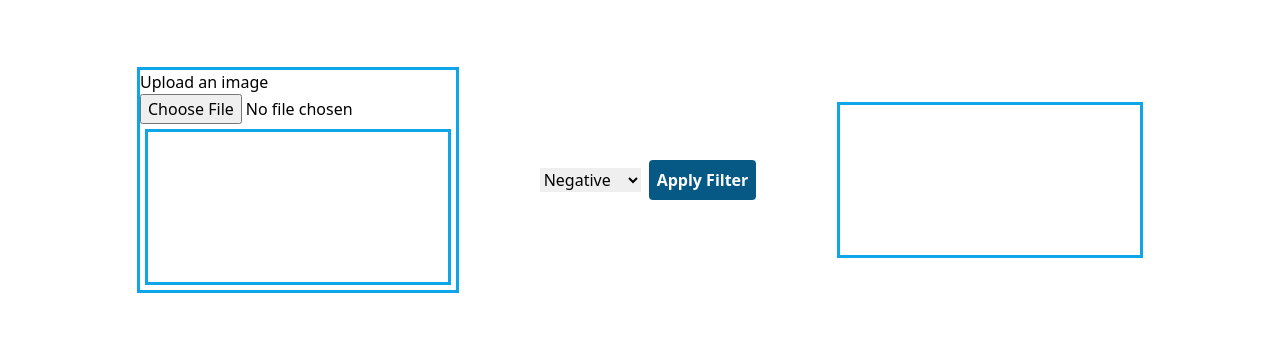
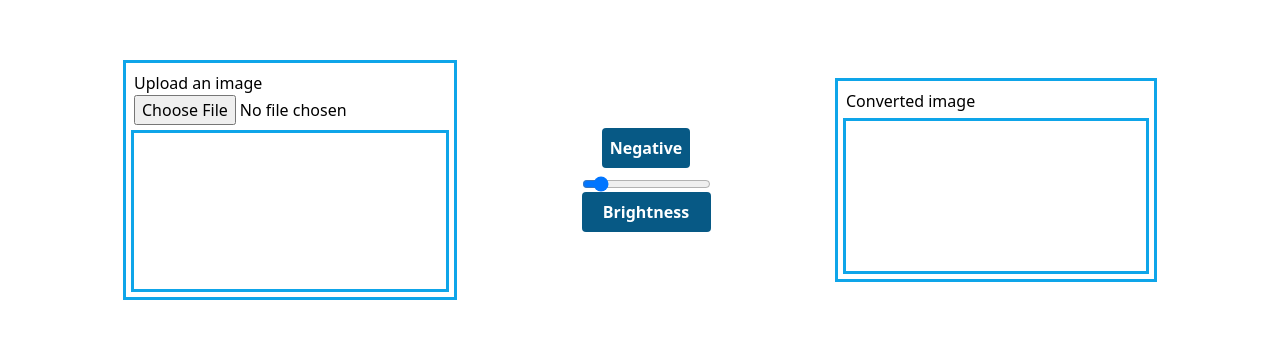
Before and after one commit to guilhermepereira2917/image-processing, a Next.js app: page / in a window 1280 px wide. Shown: the part 220-558 px from the top of the page. Built offline with nearby package versions, Linux system fonts and the light colour scheme.

Commit message:
removed filter factory and filter interface

```diff
--- a/src/classes/FilterFactory.ts
+++ /dev/null
@@ -1,15 +0,0 @@
-import FilterInterface from "./FilterInterface";
-import { FilterType } from "./FilterType";
-import BrightnessFilter from "./filters/BrightnessFilter";
-import NegativeFilter from "./filters/NegativeFilter";
-
-export const FilterFactory = {
-  createFilter(filterType: FilterType): FilterInterface {
-    switch (filterType) {
-      case FilterType.negativeFilter:
-        return new NegativeFilter();
-      case FilterType.brightnessFilter:
-        return new BrightnessFilter();
-    }
-  }
-}
--- a/src/classes/FilterInterface.ts
+++ /dev/null
@@ -1,5 +0,0 @@
-import { RgbImage } from "./RgbImage";
-
-export default interface FilterInterface {
-  apply(image: RgbImage): RgbImage;
-}
--- a/src/classes/filters/BrightnessFilter.ts
+++ b/src/classes/filters/BrightnessFilter.ts
@@ -1,17 +1,14 @@
-import FilterInterface from "../FilterInterface";
 import { RgbImage, RgbPixel } from "../RgbImage";
 
-export default class BrightnessFilter implements FilterInterface {
-  brightness: number = 0.5;
-
-  apply(image: RgbImage): RgbImage {
+export default class BrightnessFilter {
+  apply(image: RgbImage, brightness: number): RgbImage {
     const clonedImage: RgbImage = image.clone();
 
     clonedImage.pixels.forEach((row: RgbPixel[]) => {
       row.forEach((pixel: RgbPixel) => {
-        pixel.red = pixel.red * this.brightness;
-        pixel.blue = pixel.blue * this.brightness;
-        pixel.green = pixel.green * this.brightness;
+        pixel.red = pixel.red * brightness;
+        pixel.blue = pixel.blue * brightness;
+        pixel.green = pixel.green * brightness;
       });
     });
 
--- a/src/classes/filters/NegativeFilter.ts
+++ b/src/classes/filters/NegativeFilter.ts
@@ -1,7 +1,6 @@
-import FilterInterface from "../FilterInterface";
 import { RgbImage, RgbPixel } from "../RgbImage";
 
-export default class NegativeFilter implements FilterInterface {
+export default class NegativeFilter {
   apply(image: RgbImage) {
     const clonedImage: RgbImage = image.clone();
 
--- a/src/pages/index.tsx
+++ b/src/pages/index.tsx
@@ -1,15 +1,14 @@
 import FileToRgbImageConverter from "@/classes/FileToRgbImageConverter";
-import { FilterFactory } from "@/classes/FilterFactory";
-import FilterInterface from "@/classes/FilterInterface";
 import { FilterType, FilterTypeLabel } from "@/classes/FilterType";
 import { RgbImage } from "@/classes/RgbImage";
 import RgbImageCanvasDrawer from "@/classes/RgbImageCanvasDrawer";
+import BrightnessFilter from "@/classes/filters/BrightnessFilter";
+import NegativeFilter from "@/classes/filters/NegativeFilter";
 import React from "react";
 
 export default function Home() {
 
   let uploadedImage: RgbImage | null = null;
-  let selectedFilterType: FilterType = FilterType.negativeFilter;
 
   function onImageChange(event: React.ChangeEvent<HTMLInputElement>): void {
     if (!event.target.files || !event.target.files[0]) {
@@ -27,20 +26,29 @@ export default function Home() {
     });
   }
 
-  function onFilterTypeChange(event: React.ChangeEvent<HTMLSelectElement>): void {
-    selectedFilterType = FilterType[event.target.value as keyof typeof FilterType];
+  function drawConvertedImage(convertedImage: RgbImage) {
+    const canvas: HTMLCanvasElement = document.getElementById('convertedImageCanvas') as HTMLCanvasElement;
+    const rgbImageCanvasDrawer: RgbImageCanvasDrawer = new RgbImageCanvasDrawer();
+    rgbImageCanvasDrawer.draw(convertedImage, canvas);
   }
 
-  function onApplyFilterClick(): void {
+  function onNegativeFilterClick(): void {
     if (!uploadedImage) {
       return;
     }
 
-    const filter: FilterInterface = FilterFactory.createFilter(selectedFilterType);
-    const convertedImage: RgbImage = filter.apply(uploadedImage);
-    const canvas: HTMLCanvasElement = document.getElementById('convertedImageCanvas') as HTMLCanvasElement;
-    const rgbImageCanvasDrawer: RgbImageCanvasDrawer = new RgbImageCanvasDrawer();
-    rgbImageCanvasDrawer.draw(convertedImage, canvas);
+    const filter: NegativeFilter = new NegativeFilter();
+    drawConvertedImage(filter.apply(uploadedImage));
+  }
+
+  function onBrightnessFilterClick(): void {
+    if (!uploadedImage) {
+      return;
+    }
+
+    const filter: BrightnessFilter = new BrightnessFilter();
+    const brightness: number = (document.getElementById('brightnessValue') as HTMLInputElement).value as unknown as number / 100;
+    drawConvertedImage(filter.apply(uploadedImage, brightness));
   }
 
   const filterTypes = Object
@@ -53,23 +61,25 @@ export default function Home() {
     });
 
   return (
-    <main className="flex justify-center items-center">
-      <div className="flex flex-col justify-center outline outline-sky-500">
+    <main className="flex flex-wrap justify-center items-center">
+      <div className="flex flex-col justify-center outline p-2 outline-sky-500">
         <label htmlFor="uploadedImage">Upload an image</label>
         <input type="file" name="uploadedImage" accept="image/png, image/jpeg" onChange={onImageChange} />
 
-        <canvas className="m-2 outline outline-sky-500" id="uploadedImageCanvas" />
+        <canvas className="mt-2 outline outline-sky-500" id="uploadedImageCanvas" />
       </div>
 
-      <div className="w-96 flex gap-2 items-center justify-center">
-        <select name="filterType" id="filterType" onChange={onFilterTypeChange}>
-          {filterTypes}
-        </select>
-        <button onClick={onApplyFilterClick} className="bg-sky-800 p-2 rounded text-white font-bold">Apply Filter</button>
+      <div className="w-96 flex flex-col gap-2 items-center justify-center">
+        <button onClick={onNegativeFilterClick} className="bg-sky-800 p-2 rounded text-white font-bold">Negative</button>
+        <div className="flex flex-col">
+          <input id="brightnessValue" type="range" min="0" max="1000" defaultValue="100" step="10" />
+          <button onClick={onBrightnessFilterClick} className="bg-sky-800 p-2 rounded text-white font-bold">Brightness</button>
+        </div>
       </div>
 
-      <div className="outline outline-sky-500">
-        <canvas id="convertedImageCanvas" />
+      <div className="outline outline-sky-500 p-2">
+        <label>Converted image</label>
+        <canvas className="mt-2 outline outline-sky-500" id="convertedImageCanvas" />
       </div>
     </main>
   );
```
